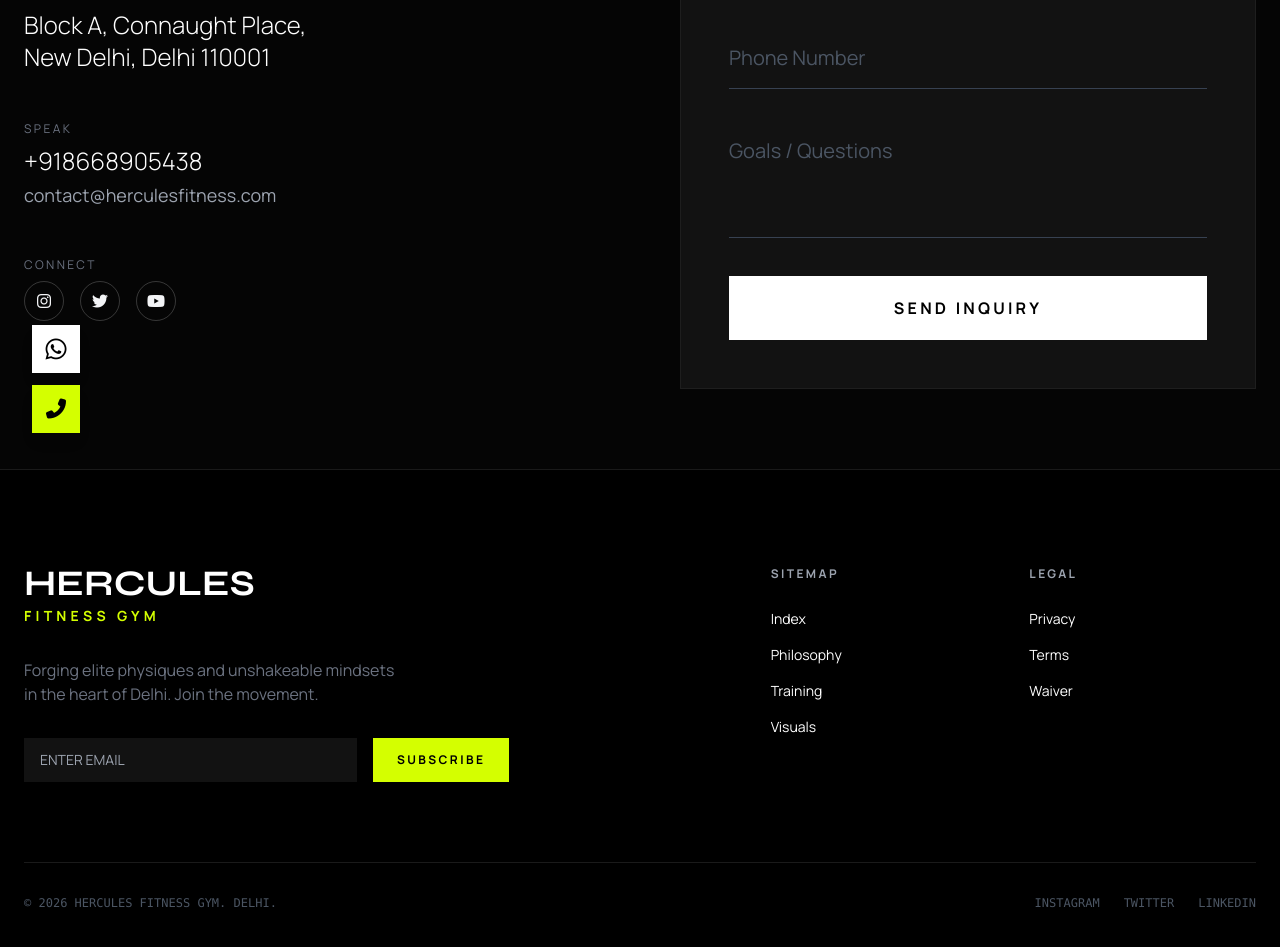
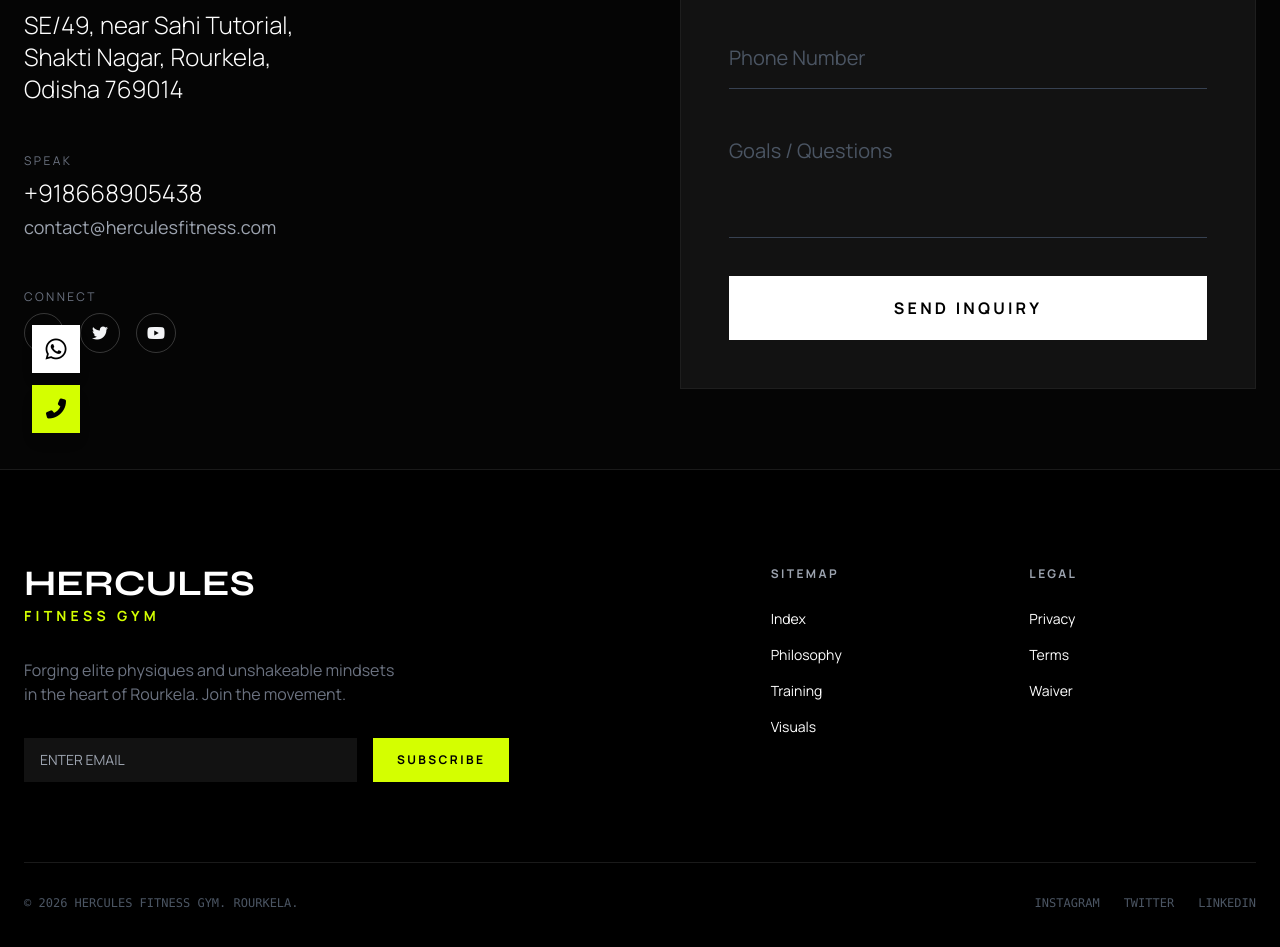
Before and after one commit to bitu44288-cmyk/Pineal-gym-demo, a React (Vite) app: page /contact in a window 1280 px wide. Shown: the part 335-1282 px from the top of the page. Built offline with nearby package versions, Linux system fonts and the light colour scheme.

Commit message:
feat: Update gym location to Rourkela
Updates the gym's location from Delhi to Rourkela across the website, including the meta description, constants, footer, home page, and about page. This change reflects the actual operational location of the Hercules Fitness Gym.

```diff
--- a/components/Footer.tsx
+++ b/components/Footer.tsx
@@ -13,7 +13,7 @@
               <span className="text-sm font-bold tracking-[0.3em] text-pineal uppercase block mt-1">Fitness Gym</span>
             </div>
             <p className="text-gray-500 max-w-sm mb-8">
-              Forging elite physiques and unshakeable mindsets in the heart of Delhi.
+              Forging elite physiques and unshakeable mindsets in the heart of Rourkela.
               Join the movement.
             </p>
             <div className="flex gap-4">
@@ -46,7 +46,7 @@
         </div>
 
         <div className="border-t border-white/10 pt-8 flex flex-col md:flex-row justify-between items-center text-xs text-gray-600 font-mono">
-          <p>&copy; {new Date().getFullYear()} HERCULES FITNESS GYM. DELHI.</p>
+          <p>&copy; {new Date().getFullYear()} HERCULES FITNESS GYM. ROURKELA.</p>
           <div className="flex gap-6 mt-4 md:mt-0">
              <span>INSTAGRAM</span>
              <span>TWITTER</span>
--- a/constants.ts
+++ b/constants.ts
@@ -4,8 +4,8 @@
   name: "Hercules Fitness Gym",
   phone: "+918668905438",
   whatsapp: "918668905438",
-  address: "Block A, Connaught Place, New Delhi, Delhi 110001",
-  location: "Delhi",
+  address: "SE/49, near Sahi Tutorial, Shakti Nagar, Rourkela, Odisha 769014",
+  location: "Rourkela",
   email: "contact@herculesfitness.com"
 };
 
--- a/index.html
+++ b/index.html
@@ -4,7 +4,7 @@
     <meta charset="UTF-8" />
     <meta name="viewport" content="width=device-width, initial-scale=1.0" />
     <title>Hercules Fitness Gym | Unleash Your Potential</title>
-    <meta name="description" content="Hercules Fitness Gym - The premier gym in Delhi. Join us for state-of-the-art equipment, expert trainers, and a transformative fitness journey." />
+    <meta name="description" content="Hercules Fitness Gym - The premier gym in Rourkela. Join us for state-of-the-art equipment, expert trainers, and a transformative fitness journey." />
     <script src="https://cdn.tailwindcss.com"></script>
     <script>
       tailwind.config = {
--- a/pages/About.tsx
+++ b/pages/About.tsx
@@ -23,7 +23,7 @@
             <section>
               <span className="text-pineal font-mono text-xs uppercase tracking-widest mb-6 block">// 01. The Vision</span>
               <p className="text-xl md:text-2xl text-gray-300 leading-relaxed font-light">
-                Hercules Fitness Gym was born in the chaos of Delhi, a beacon for those seeking clarity through physical exertion. We rejected the neon-lit, sterile corporate gym aesthetic for something raw, primal, and focused.
+                Hercules Fitness Gym was born in the chaos of Rourkela, a beacon for those seeking clarity through physical exertion. We rejected the neon-lit, sterile corporate gym aesthetic for something raw, primal, and focused.
               </p>
             </section>
 
--- a/pages/Home.tsx
+++ b/pages/Home.tsx
@@ -22,7 +22,7 @@
         <div className="relative z-10 w-full max-w-[1400px] mx-auto px-6 md:px-20 pt-20">
           <div className="max-w-4xl">
              <span className="inline-block text-pineal text-xs font-bold uppercase tracking-[0.3em] border border-pineal/30 px-3 py-1 rounded-full mb-6 animate-fade-in">
-               Delhi, India
+               Rourkela, Odisha
              </span>
              <h1 className="font-display text-7xl md:text-9xl font-extrabold leading-[0.85] tracking-tighter uppercase mb-8 drop-shadow-2xl">
                Defy <br/>
@@ -74,7 +74,7 @@
                 <svg viewBox="0 0 100 100" width="140" height="140">
                   <path id="circlePath" d="M 50, 50 m -37, 0 a 37,37 0 1,1 74,0 a 37,37 0 1,1 -74,0" fill="transparent" />
                   <text fontSize="13" fontWeight="bold" fill="#000">
-                    <textPath xlinkHref="#circlePath">EST. 2012 • DELHI • ELITE FITNESS •</textPath>
+                    <textPath xlinkHref="#circlePath">EST. 2012 • ROURKELA • ELITE FITNESS •</textPath>
                   </text>
                 </svg>
                 <i className="fas fa-bolt text-2xl text-black absolute"></i>
```
Also changed, not shown: 1 other file (tests, documents, lock files or other folders).
